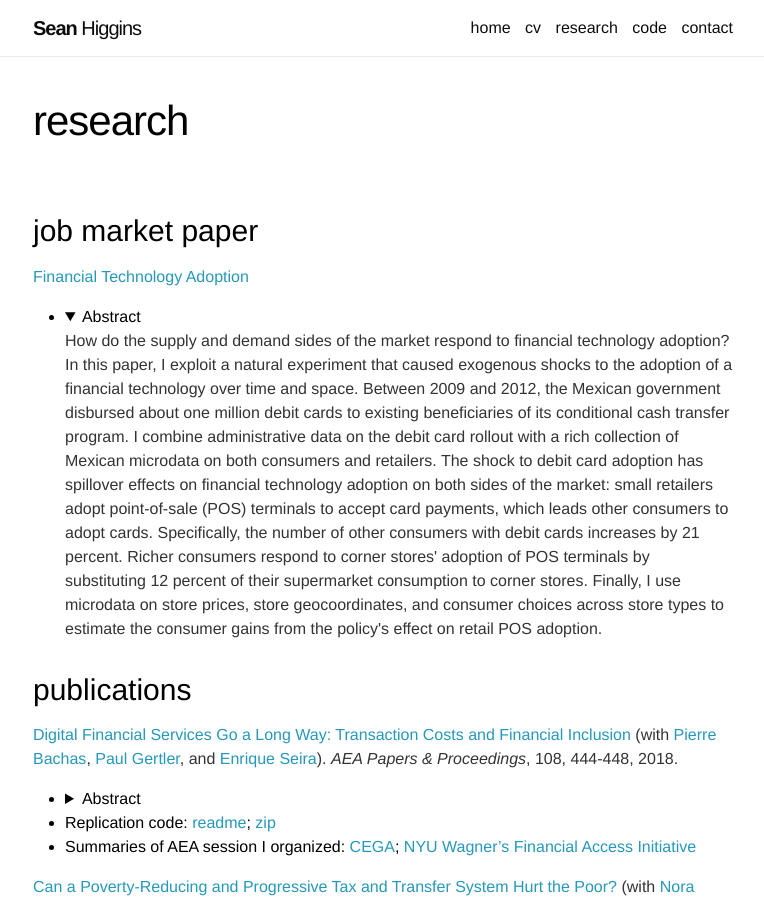
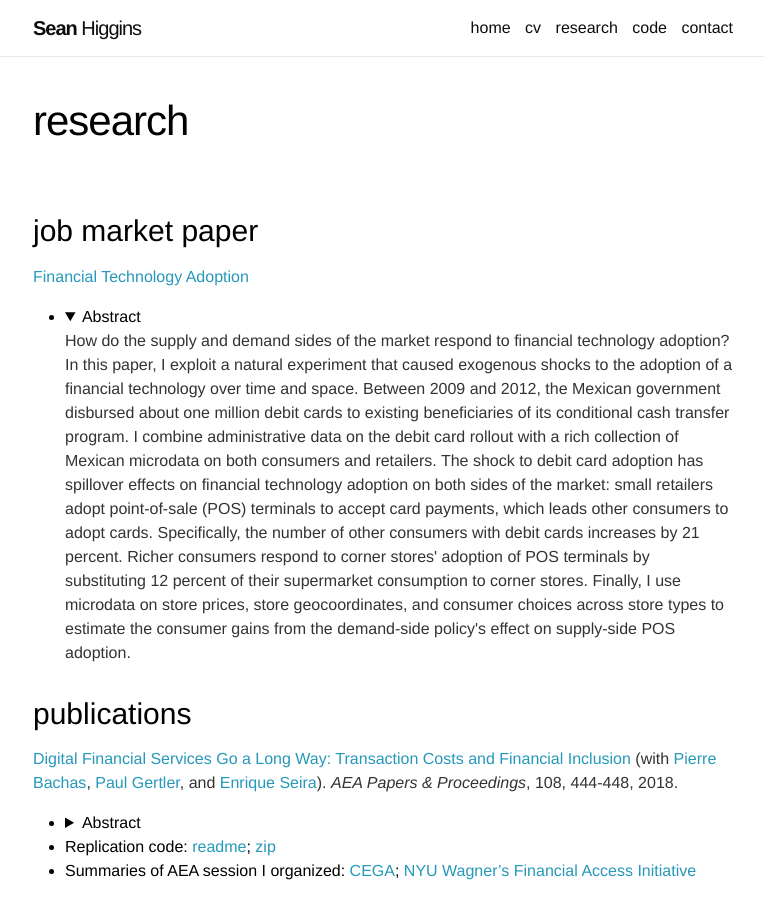
Before and after one commit to skhiggins/skhiggins.github.io, a Jekyll site: the page built from _pages/1_research.md, in a window 1280 px wide and 900 px high. Shown: the whole window, without its empty margins (257-1021 px from the left). Built offline with Jekyll 4.4.1, drawn with Linux system fonts in a browser that asks for light colours; nearby versions of some CDN libraries.

Commit message:
JMP abstract on research page

```diff
--- a/_pages/1_research.md
+++ b/_pages/1_research.md
@@ -7,7 +7,7 @@ title: research
 ### job market paper
 
 [Financial Technology Adoption](/assets/pdf/higgins_jmp.pdf)
-- <details open><summary>Abstract</summary><p>How do the supply and demand sides of the market respond to financial technology adoption? In this paper, I exploit a natural experiment that caused exogenous shocks to the adoption of a financial technology over time and space. Between 2009 and 2012, the Mexican government disbursed about one million debit cards to existing beneficiaries of its conditional cash transfer program. I combine administrative data on the debit card rollout with a rich collection of Mexican microdata on both consumers and retailers. The shock to debit card adoption has spillover effects on financial technology adoption on both sides of the market: small retailers adopt point-of-sale (POS) terminals to accept card payments, which leads other consumers to adopt cards. Specifically, the number of other consumers with debit cards increases by 21 percent. Richer consumers respond to corner stores' adoption of POS terminals by substituting 12 percent of their supermarket consumption to corner stores. Finally, I use microdata on store prices, store geocoordinates, and consumer choices across store types to estimate the consumer gains from the policy's effect on retail POS adoption.</p></details>
+- <details open><summary>Abstract</summary><p>How do the supply and demand sides of the market respond to financial technology adoption? In this paper, I exploit a natural experiment that caused exogenous shocks to the adoption of a financial technology over time and space. Between 2009 and 2012, the Mexican government disbursed about one million debit cards to existing beneficiaries of its conditional cash transfer program. I combine administrative data on the debit card rollout with a rich collection of Mexican microdata on both consumers and retailers. The shock to debit card adoption has spillover effects on financial technology adoption on both sides of the market: small retailers adopt point-of-sale (POS) terminals to accept card payments, which leads other consumers to adopt cards. Specifically, the number of other consumers with debit cards increases by 21 percent. Richer consumers respond to corner stores' adoption of POS terminals by substituting 12 percent of their supermarket consumption to corner stores. Finally, I use microdata on store prices, store geocoordinates, and consumer choices across store types to estimate the consumer gains from the demand-side policy's effect on supply-side POS adoption.</p></details>
 
 ### publications
 
```
